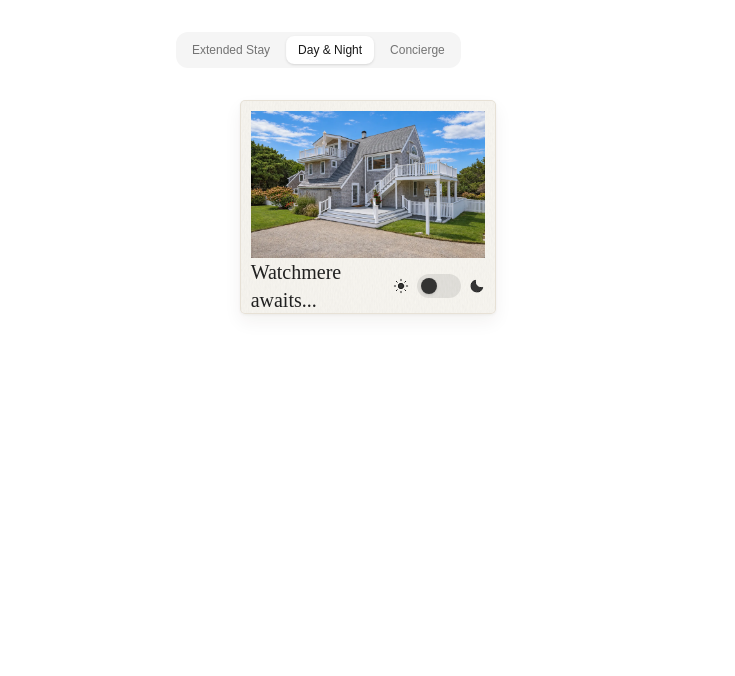
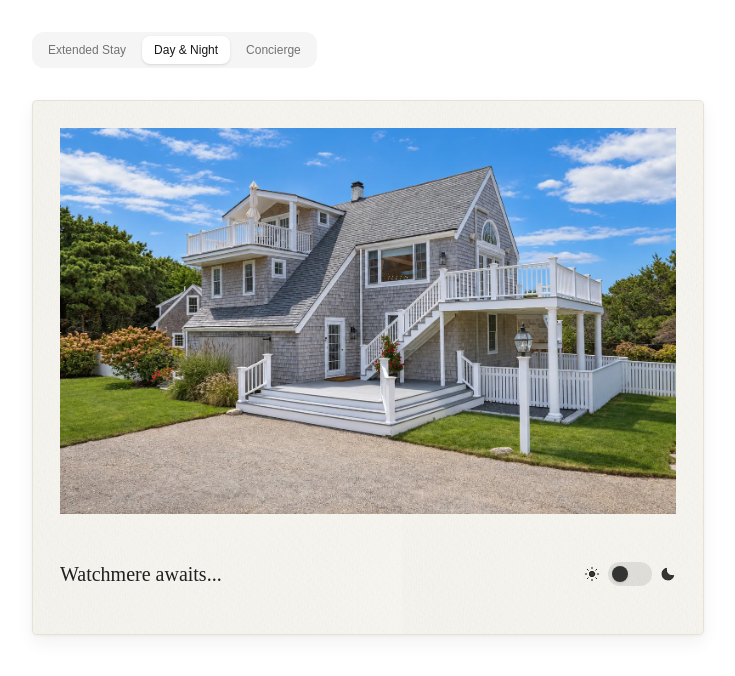
Before and after one commit to internetdrew/wander-artifacts, a React (Vite) app: page / in a window 1280 px wide. Both pictures are taken after a click on the tab "Day & Night". Shown: the top 676 px of the page, without its empty margins (272-1007 px from the left). Built offline with nearby package versions, Linux system fonts and the light colour scheme.

Commit message:
update styles

```diff
--- a/src/App.tsx
+++ b/src/App.tsx
@@ -16,7 +16,7 @@ const demos = [
 function App() {
   const [keyboardNavigation, setKeyboardNavigation] = useState(false);
   return (
-    <main className='max-w-sm mx-auto'>
+    <main className='max-w-2xl mx-auto'>
       <Tabs.Root
         defaultValue='stay'
         data-keyboard-navigation={keyboardNavigation || undefined}
--- a/src/components/day-and-night-photo/DayAndNightPhoto.tsx
+++ b/src/components/day-and-night-photo/DayAndNightPhoto.tsx
@@ -161,13 +161,10 @@ export default function DayAndNightPhoto() {
   };
 
   return (
-    <section
-      className='mx-4 md:mx-0'
-      aria-label='Day and night'
-    >
+    <section className='mx-4 md:mx-0' aria-label='Day and night'>
       <div
         ref={cardBounds}
-        className='@container mx-auto w-full max-w-5/6 sm:max-w-4/6 perspective-[900px]'
+        className='@container mx-auto w-full perspective-[900px]'
         onPointerMove={event => {
           if (reducedMotion) return;
           if (event.pointerType !== 'mouse') {
```
